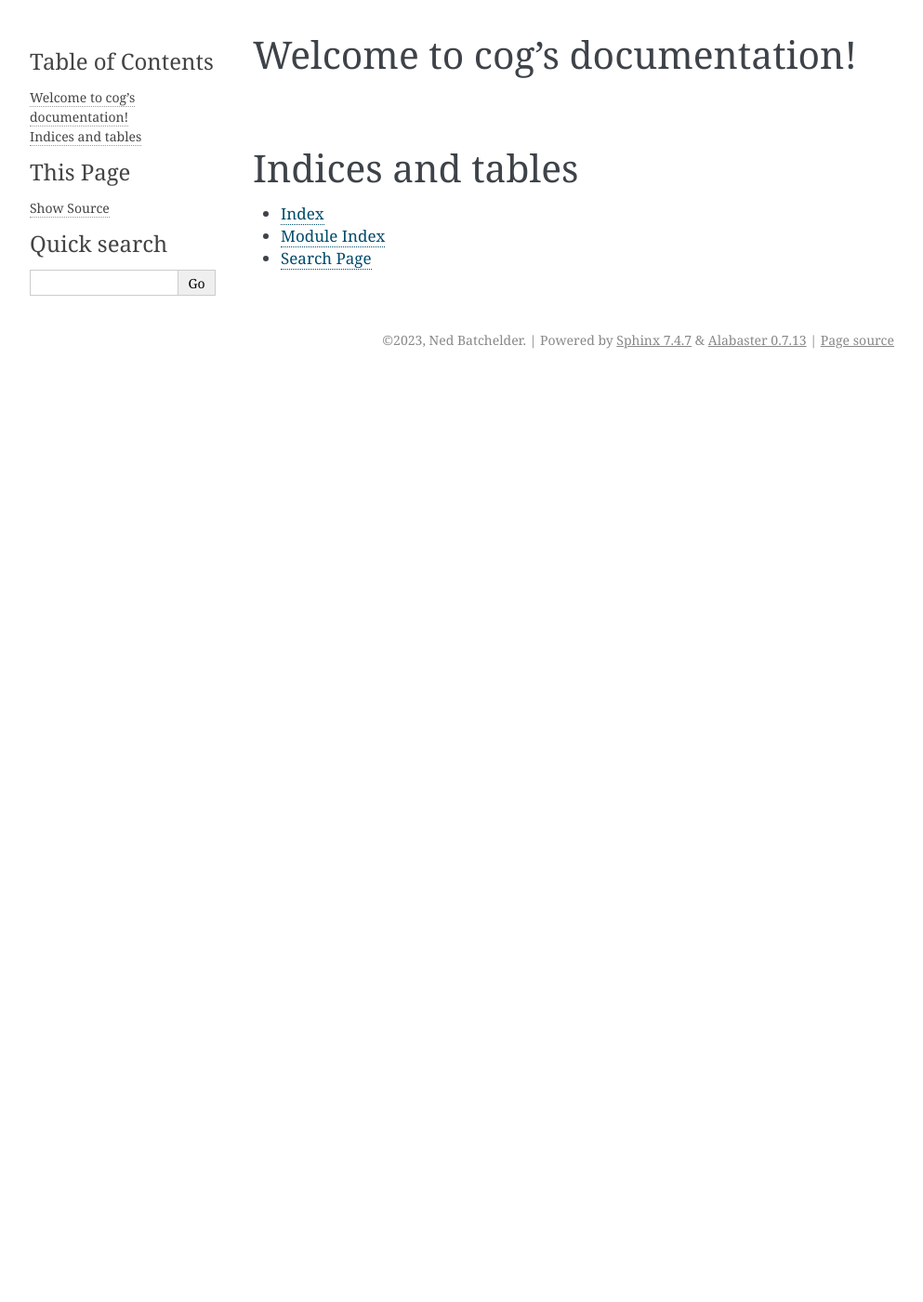
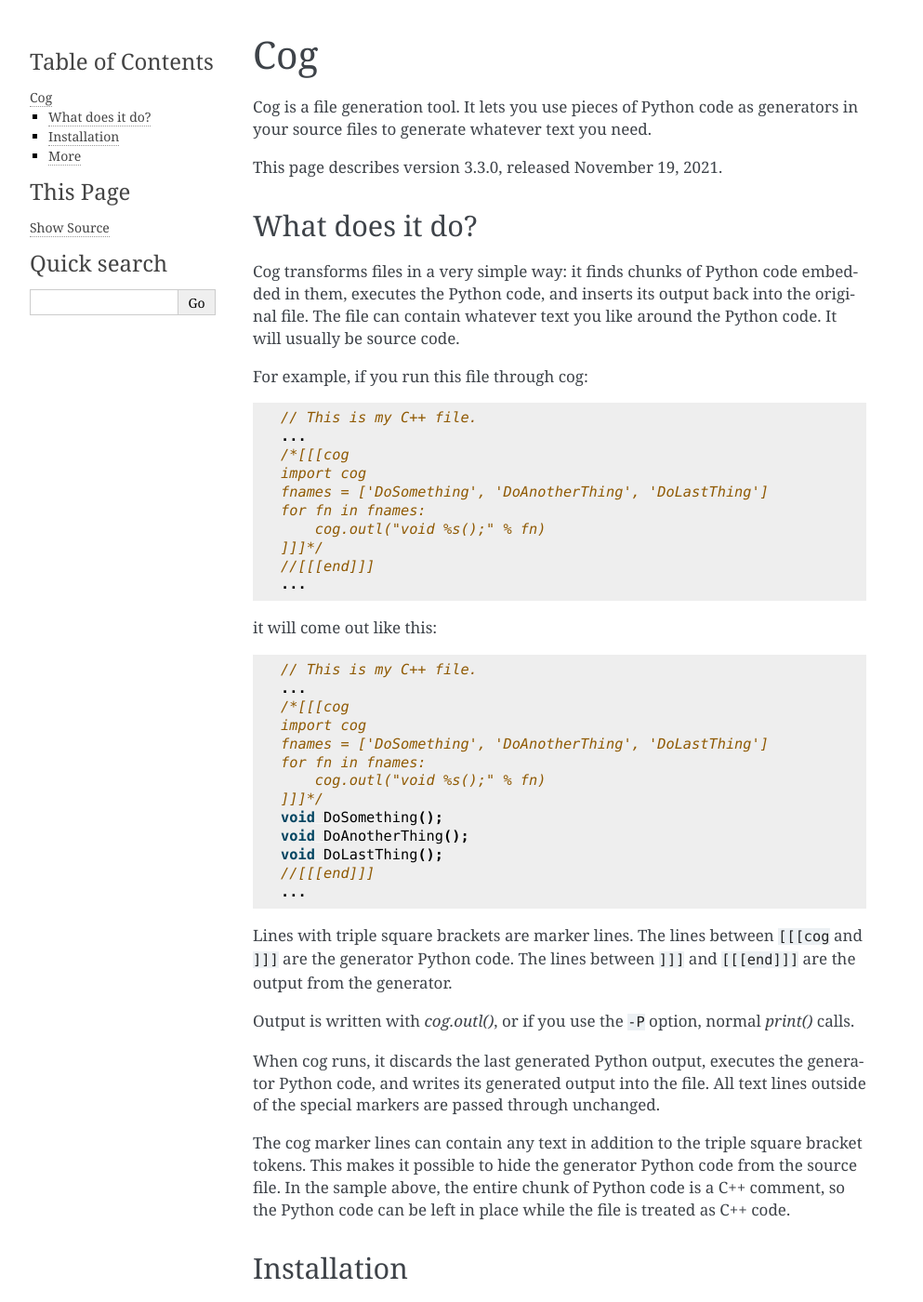
Before and after one commit to nedbat/cog, a Sphinx documentation site: the page built from docs/index.rst, in a window 1280 px wide and 1400 px high. Shown: the whole window at 93% size, without its empty margins (148-1141 px from the left). Built offline with Sphinx 7.4.7, drawn with Linux system fonts in a browser that asks for light colours; some of the changed text lies outside the part shown.

Commit message:
docs: convert index.px to Sphinx docs

```diff
--- a/docs/index.rst
+++ b/docs/index.rst
@@ -1,20 +1,130 @@
-.. cog documentation master file, created by
-   sphinx-quickstart on Sun Jan 29 07:49:04 2023.
-   You can adapt this file completely to your liking, but it should at least
-   contain the root `toctree` directive.
+===
+Cog
+===
 
-Welcome to cog's documentation!
-===============================
+..
+    <history>
+    <!-- Actually created 20040208, but not posted until the 10th. -->
+    <what when='20040210T200100'>Created.</what>
+    <what when='20040321T000000'>Version 1.1.</what>
+    <what when='20040515T204000'>Minor edits for clarity.</what>
+    <what when='20040605T140000'>Updated to cog 1.11, added a See Also section, and fixed a sample.</what>
+    <what when='20040621T221600'>Updated to cog 1.12.</what>
+    <what when='20041229T203300'>Updated to cog 1.2.</what>
+    <what when='20041230T172100'>Updated to cog 1.3.</what>
+    <what when='20050225T191900'>Updated to cog 1.4.</what>
+    <what when='20050517T063000'>Added links to other Cog implementations.</what>
+    <what when='20050828T125100'>Added links to 2.0 beta 2.</what>
+    <what when='20051006T220000'>Updating for 2.0.</what>
+    <what when='20060205T090500'>Added PCG.</what>
+    <what when='20060214T195400'>Added an explicit mention of the license: MIT.</what>
+    <what when='20060810T081800'>Added links to 3rd-party packages.</what>
+    <what when='20070720T080700'>Clarified -D value types, and fixed a 3rd-party link.</what>
+    <what when='20080318T081200'>Tried to explain better about indentation, and fixed an incorrect parameter name.</what>
+    <what when='20080521T085800'>Added -U switch from Alexander Belchenko.</what>
+    <what when='20080524T092000'>Fixed the russian pointer to be to a current document.</what>
+    <what when='20090625T202912'>Removed handyxml, files are now at pypi.</what>
+    <what when='20120205T141000'>Python 3 is supported!</what>
+    <what when='20120227T192300'>Polish up Cog 2.3</what>
+    <what when='20150111T203100'>Version 2.4</what>
+    <what when='20190402T063800'>Version 3.0.0</what>
+    <what when='20211107T112100'>Version 3.2.0</what>
+    <what when='20211119T104100'>Version 3.3.0</what>
+    </history>
+
+Cog is a file generation tool.  It lets you use pieces of Python code
+as generators in your source files to generate whatever text you need.
+
+This page describes version 3.3.0, released November 19, 2021.
+
+
+What does it do?
+================
+
+Cog transforms files in a very simple way: it finds chunks of Python code
+embedded in them, executes the Python code, and inserts its output back into
+the original file.  The file can contain whatever text you like around the
+Python code.  It will usually be source code.
+
+For example, if you run this file through cog:
+
+.. code-block:: cpp
+
+    // This is my C++ file.
+    ...
+    /*[[[cog
+    import cog
+    fnames = ['DoSomething', 'DoAnotherThing', 'DoLastThing']
+    for fn in fnames:
+        cog.outl("void %s();" % fn)
+    ]]]*/
+    //[[[end]]]
+    ...
+
+it will come out like this:
+
+.. code-block:: cpp
+
+    // This is my C++ file.
+    ...
+    /*[[[cog
+    import cog
+    fnames = ['DoSomething', 'DoAnotherThing', 'DoLastThing']
+    for fn in fnames:
+        cog.outl("void %s();" % fn)
+    ]]]*/
+    void DoSomething();
+    void DoAnotherThing();
+    void DoLastThing();
+    //[[[end]]]
+    ...
+
+Lines with triple square brackets are marker lines.  The lines between
+``[[[cog`` and ``]]]`` are the generator Python code.  The lines between
+``]]]`` and ``[[[end]]]`` are the output from the generator.
+
+Output is written with `cog.outl()`, or if you use the ``-P`` option,
+normal `print()` calls.
+
+When cog runs, it discards the last generated Python output, executes the
+generator Python code, and writes its generated output into the file.  All text
+lines outside of the special markers are passed through unchanged.
+
+The cog marker lines can contain any text in addition to the triple square
+bracket tokens.  This makes it possible to hide the generator Python code from
+the source file.  In the sample above, the entire chunk of Python code is a C++
+comment, so the Python code can be left in place while the file is treated as
+C++ code.
+
+
+Installation
+============
+
+Cog requires Python 3.7 or higher.
+
+Cog is installed in the usual way, except the installation name is "cogapp",
+not "cog":
+
+.. code-block:: bash
+
+    $ python -m pip install cogapp
+
+You should now have a "cog" command, or cog.py in your Python scripts
+directory.
+
+Cog is distributed under the `MIT license`_.  Use it to spread goodness through
+the world.
+
+.. _MIT License: http://www.opensource.org/licenses/mit-license.php
+
+
+More
+====
 
 .. toctree::
-   :maxdepth: 2
-   :caption: Contents:
+   :maxdepth: 1
 
-
-
-Indices and tables
-==================
-
-* :ref:`genindex`
-* :ref:`modindex`
-* :ref:`search`
+   design
+   source
+   module
+   running
```
Also changed, not shown: docs/design.rst (added, +23 -0 lines), docs/module.rst (added, +52 -0 lines), docs/running.rst (added, +268 -0 lines), docs/source.rst (added, +79 -0 lines), 3 other files.
